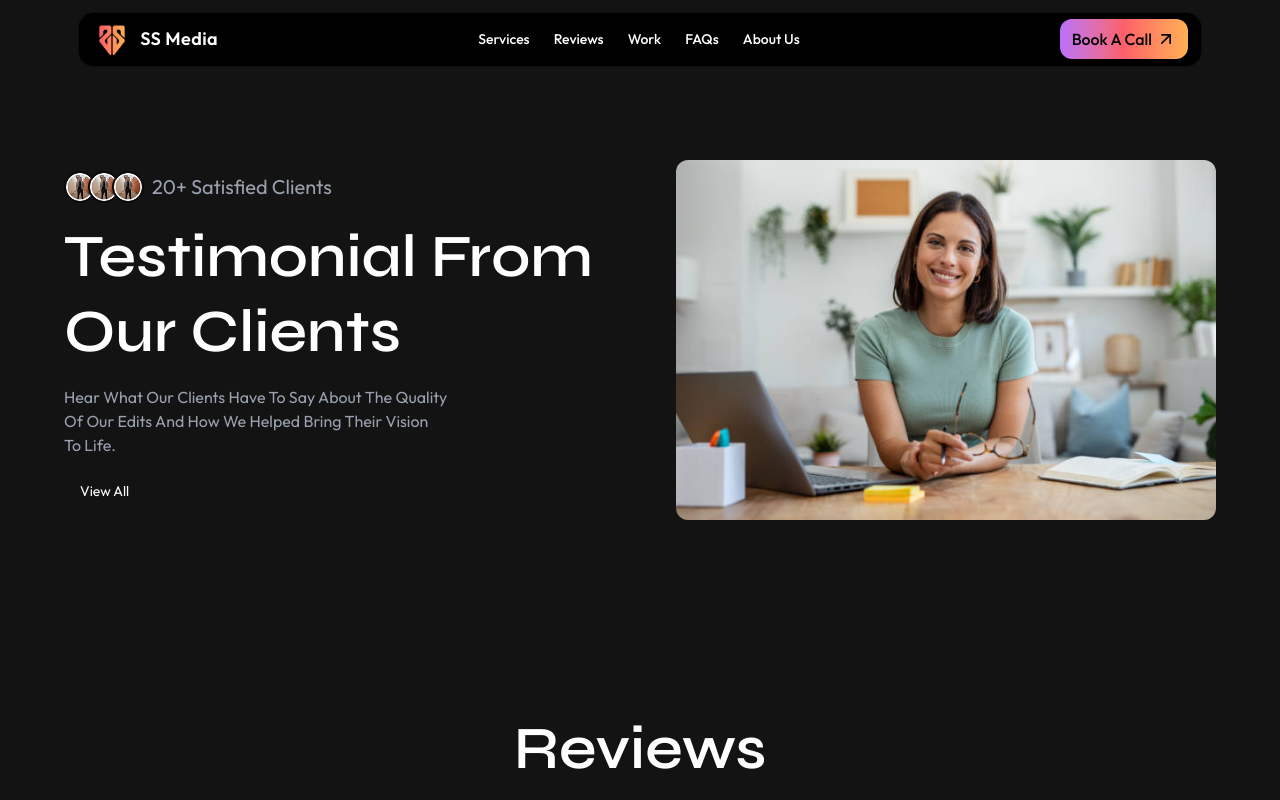
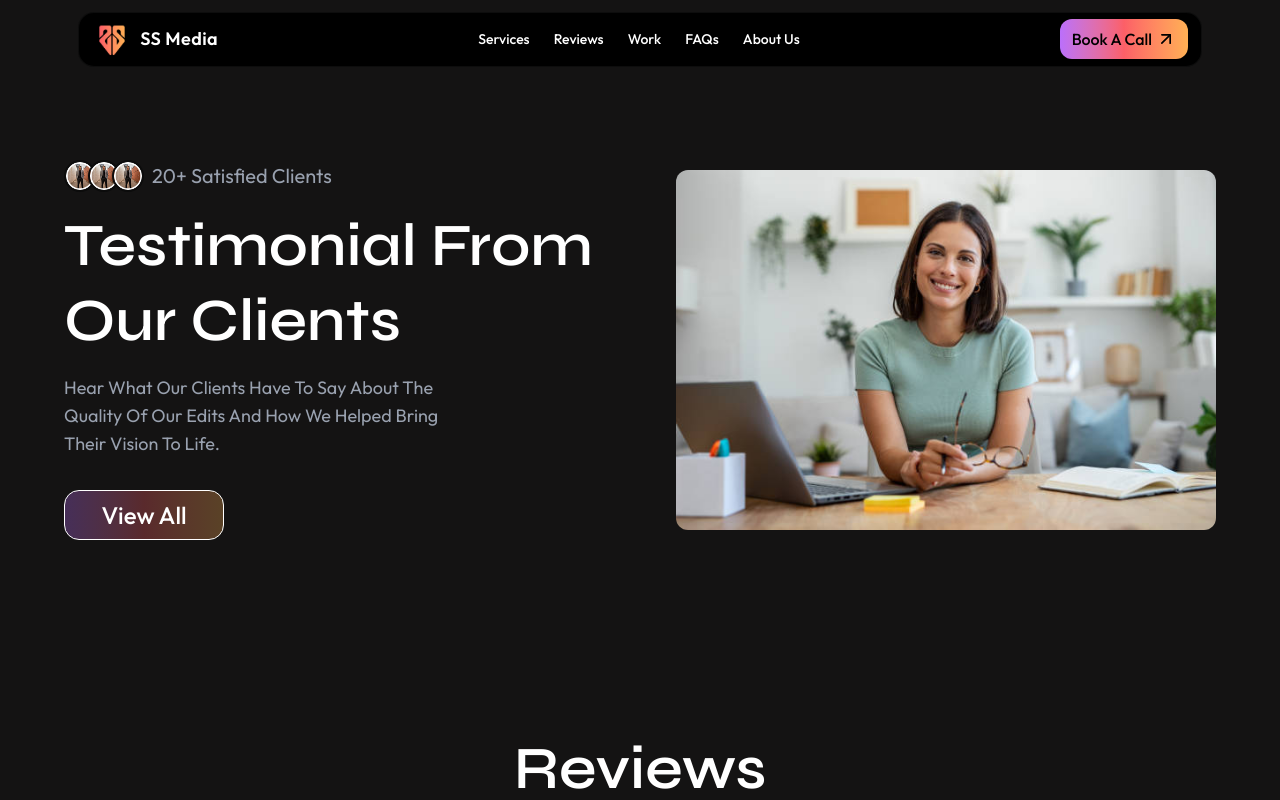
Before and after one commit to MoyasiGinko/SS-Media-website, a Next.js app: page /testimonials in a window 1280 px wide. Shown: the top 800 px of the page. Built offline with nearby package versions, Linux system fonts and the light colour scheme.

Commit message:
Update TestimonialSection.tsx

```diff
--- a/components/testimonials-page/TestimonialSection.tsx
+++ b/components/testimonials-page/TestimonialSection.tsx
@@ -38,14 +38,17 @@ const TestimonialSection: React.FC = () => {
           Our Clients
         </h1>
 
-        <p className="text-xs md:text-sm lg:text-base text-gray-400 max-w-sm">
+        <p className="text-sm md:text-base lg:text-lg pb-4  text-gray-400 max-w-sm">
           Hear What Our Clients Have To Say About The Quality Of Our Edits And
           How We Helped Bring Their Vision To Life.
         </p>
 
-        <Button variant="purple" className="text-xs md:text-sm px-4 py-2 w-max">
+        <a
+          href="#"
+          className="w-[160px] h-[50px] rounded-[15px] text-2xl text-center border-[1.5px] border-white bg-gradient-to-r from-[#BB6FFB]/30 via-[#FC5F67]/30 to-[#FFB054]/30 text-white font-medium inline-flex justify-center items-center"
+        >
           View All
-        </Button>
+        </a>
       </div>
 
       <div className="flex-shrink-0 w-full md:max-w-[440px] lg:max-w-[540px]">
```
